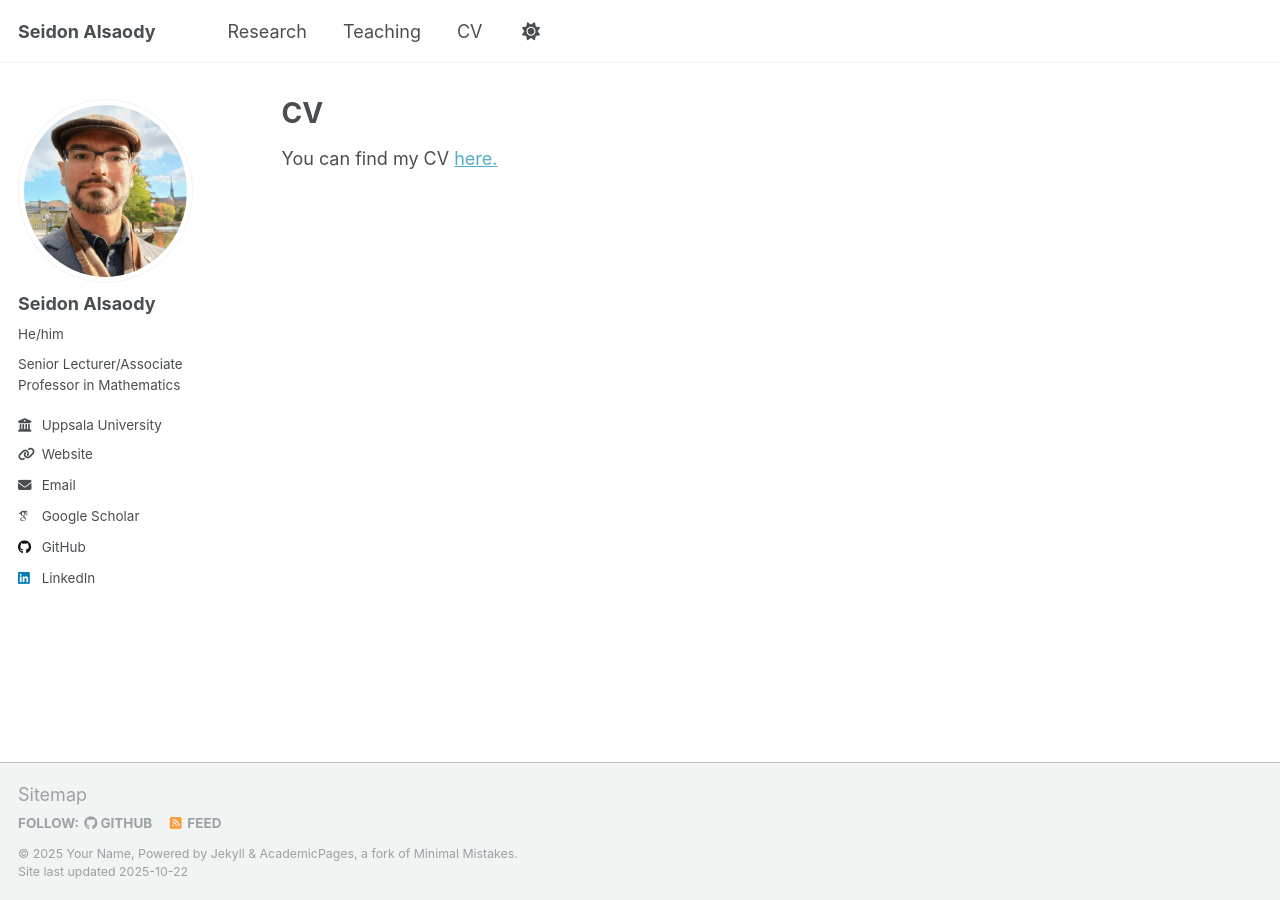
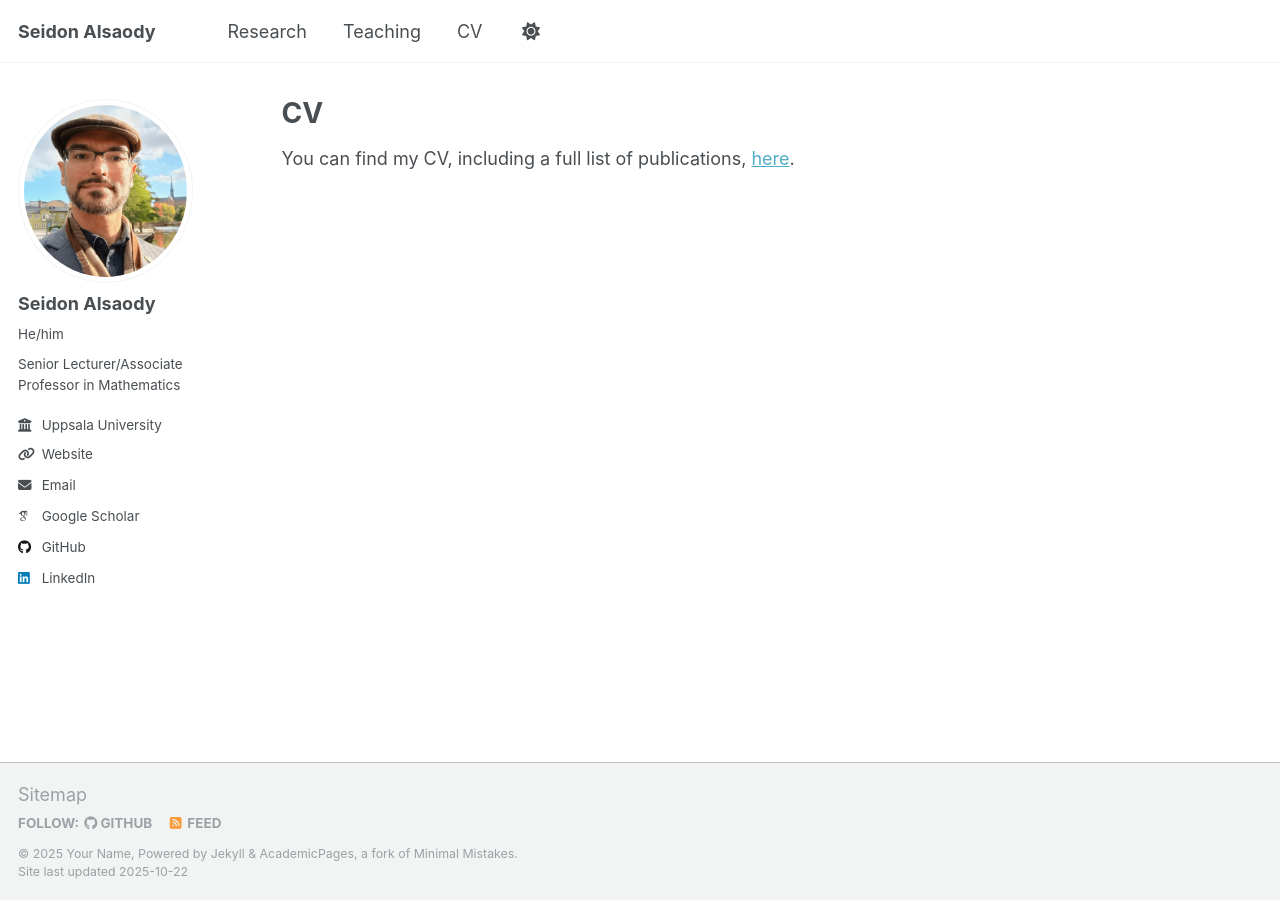
Before and after one commit to seidon-alsaody/seidon-alsaody.github.io, a Jekyll site: the page built from _pages/cv.md, in a window 1280 px wide. Built offline with Jekyll 4.4.1, drawn with Linux system fonts in a browser that asks for light colours; some web fonts are replaced; a script that is not in the unit is left out.

Commit message:
Update cv.md

```diff
--- a/_pages/cv.md
+++ b/_pages/cv.md
@@ -7,5 +7,5 @@ redirect_from:
   - /resume
 ---
 <p>
-You can find my CV <a href="https://seidon-alsaody.github.io/files/CV251021.pdf" target="_blank"> here.</a>
+You can find my CV, including a full list of publications, <a href="https://seidon-alsaody.github.io/files/CV251021.pdf" target="_blank"> here</a>.
 </p>
```
